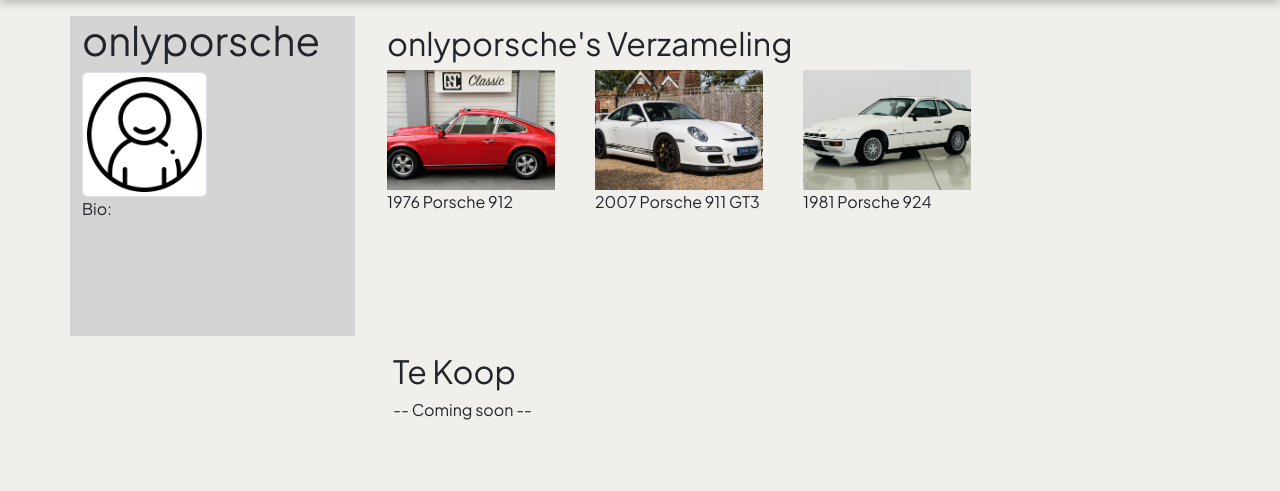
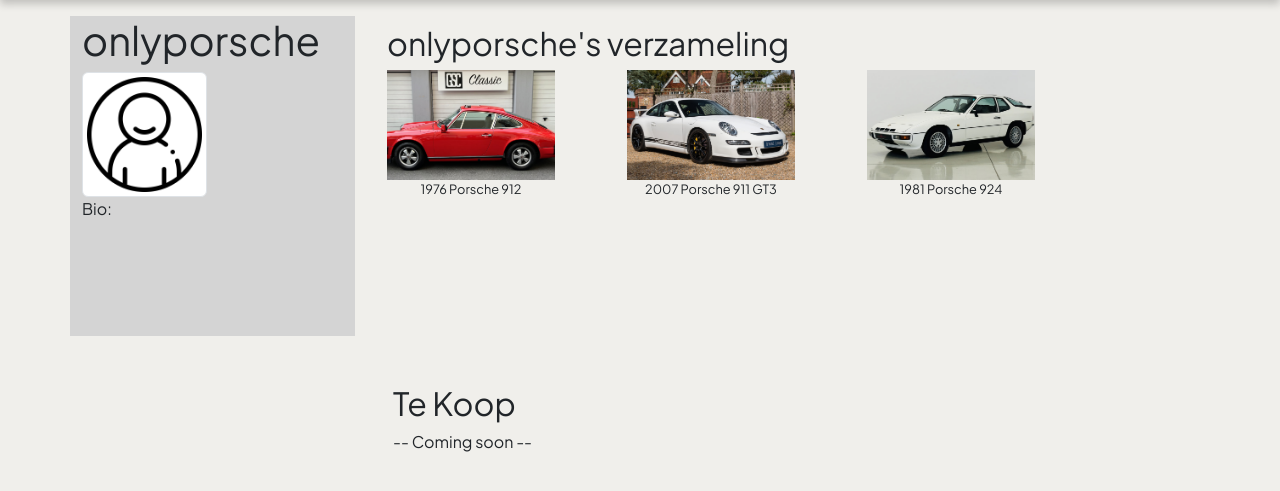
Before and after one commit to uhkz/verzamelaar, a PHP site: the page made by pages/profile.php in a window 1280 px wide. Shown: the part 74-565 px from the top of the page. Run offline with PHP 8.4, Linux system fonts and the light colour scheme; data comes from the database, SQL or seed files in the repository; some libraries are stand-ins or nearby versions.

Commit message:
small fixes

```diff
--- a/index.php
+++ b/index.php
@@ -29,15 +29,15 @@
 
       // Loop to create 3 rows
 for ($i = 0; $i < 3; $i++) {
-  echo '<div class="row mt-4">';
+  echo '<div class="row mt-5 ms-3">';
   // Loop to create 3 columns in each row
   for ($j = 0; $j < 3; $j++) {
       $row = $stmt->fetch(PDO::FETCH_ASSOC);
       if ($row) {
           $modalId = 'imageModal' . $i . $j;
-          echo '<div class="col-lg lh-3 me-5 fadein">';
+          echo '<div class="col lh-3 me-5 fadein">';
           echo '<img src="/media/gallery/' . $row['imgFullNameUploads'] . '" alt="Car Image" class="img-fluid carImage shadow" data-bs-toggle="modal" data-bs-target="#' . $modalId . '">';
-          echo '<p class="fs-4 mb-0">' . $row['titleUploads'] . '</p>';
+          echo '<p class="text-center titles mb-0">' . $row['titleUploads'] . '</p>';
           echo '</div>';
           // Modal Code
 
--- a/pages/profile.php
+++ b/pages/profile.php
@@ -71,8 +71,8 @@
 
   </div>
     <div class="col-md-8">
-      <h2><?php echo "<h2>$username's " ?>Verzameling</h2>
-      <div class="row gap-3">
+      <h2><?php echo "<h2>$username's " ?>verzameling</h2>
+      <div class="row gap-5">
 
       <?php
 $dbname = "../includes/dbVerzamelaar.db";
@@ -92,7 +92,7 @@ try {
         echo '<div class="col-md-2 item fadein">';
         echo '<img src="../media/gallery/'.$row["imgFullNameUploads"].'" class="img-fluid" alt="'.$row['titleUploads'].'" data-bs-toggle="modal" data-bs-target="#'.$modalId.'">'; // Adding data-bs attributes for the modal
         echo '<div>';
-        echo '<p class="fs-10 mb-0">' . $row['titleUploads'] . '</p>';
+        echo '<p class="titles text-center mb-0">' . $row['titleUploads'] . '</p>';
         echo '</div>';
         echo '</div>';
 
@@ -124,7 +124,7 @@ try {
   </div>
 </div>
 
-<div class="container mt-3 teKoop">
+<div class="container mt-5 teKoop">
   <div class="row gap-1">
     <div class="col-md-3 me-3"></div>
     <div class="col-md-8">
--- a/style/main.css
+++ b/style/main.css
@@ -52,7 +52,9 @@ body {
     }
 }
 
-
+.titles {
+  font-size: 1vw;
+}
 .fadein img{
   cursor: pointer;
   transition: 1s ease;
@@ -64,13 +66,14 @@ body {
   }
 
   .items-grid img {
-    max-width: 110%;
+    max-width: 100%;
     height: 90%;
     object-fit: cover;
   }
 
   .modalImg {
     width: 100%;
+    height: auto;
   }
 
   .profile {
@@ -80,9 +83,11 @@ body {
 
   .item {
     width: 15vw;
-    height: 15vh;
+    max-width: 100%;
+    height: auto;
 
 }
+
 
 .item img {
     width: 100%;
@@ -90,7 +95,6 @@ body {
     object-fit: cover;
 }
 
-
   .footer {
     background-color: #D4D4D4;
   }
```
Also changed, not shown: README.md.
